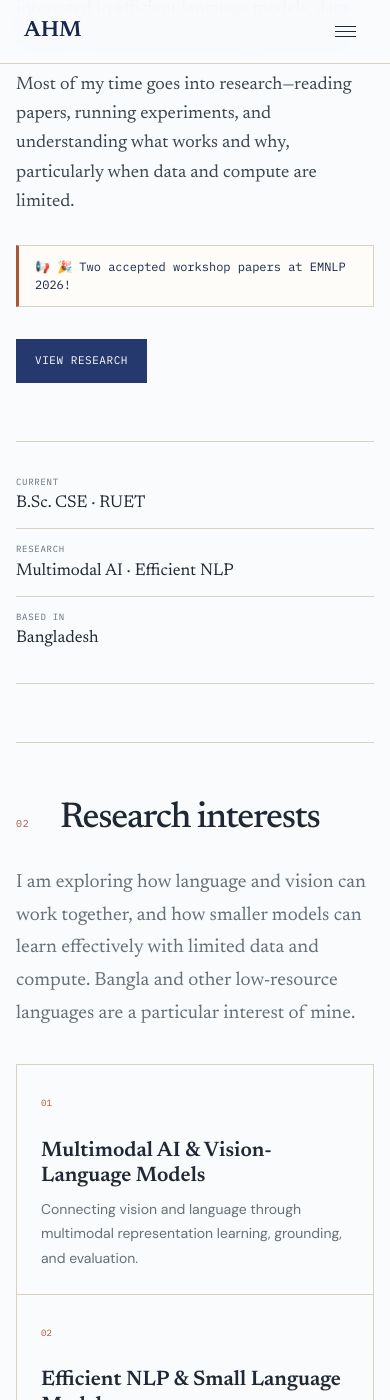
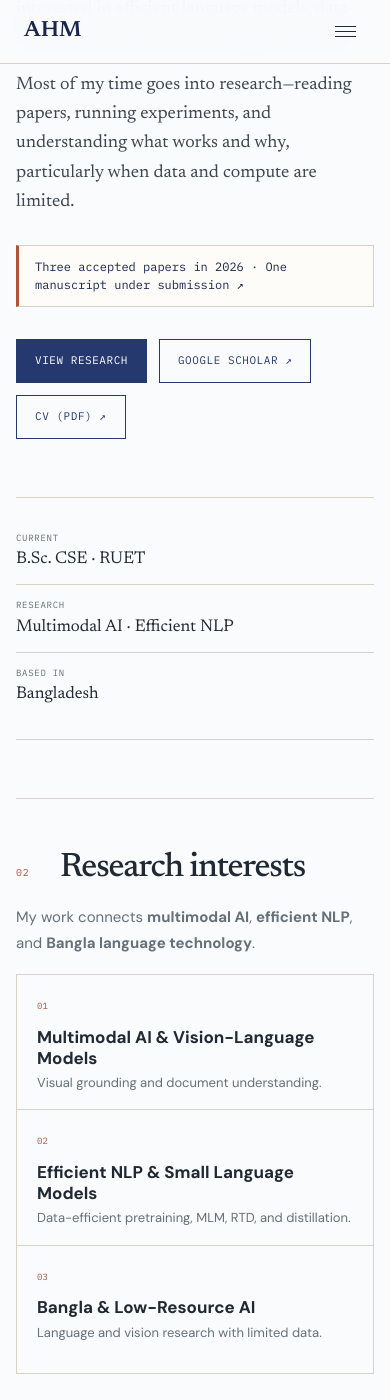
Before and after one commit to ahmikat/ahmikat.github.io, a Jekyll site: the page built from index.html, in a window 390 px wide and 1400 px high, scrolled down 793 px. Built offline with Jekyll 4.4.1, drawn with Linux system fonts in a browser that asks for light colours; some of the changed text lies outside the part shown.

Commit message:
Update publications, Scholar links, and CV

```diff
--- a/babylm/index.html
+++ b/babylm/index.html
@@ -26,7 +26,7 @@
           <a href="#results">Results</a>
           <a href="#findings">Findings</a>
         </nav>
-        <a class="header-paper" href="../assets/papers/BabyLM_Dense_Supervision_Gentle_Decay_Preprint.pdf">Read paper <span aria-hidden="true">↗</span></a>
+        <a class="header-paper" href="https://aclanthology.org/2026.babylm-main.66/">ACL Anthology <span aria-hidden="true">↗</span></a>
       </header>
 
       <main id="main">
@@ -36,7 +36,7 @@
           <p class="hero-subtitle">Curriculum-guided rebalancing of ELECTRA-style replaced-token detection and masked language modeling for small-data pretraining.</p>
           <p class="byline"><strong>Aftab Hossain Mikat</strong> · Tamjid Hasan Fahim <span class="byline-divider">/</span> RUET, Bangladesh</p>
           <div class="hero-actions">
-            <a class="button button-primary" href="../assets/papers/BabyLM_Dense_Supervision_Gentle_Decay_Preprint.pdf">Paper <span aria-hidden="true">↗</span></a>
+            <a class="button button-primary" href="https://aclanthology.org/2026.babylm-main.66/">ACL Anthology <span aria-hidden="true">↗</span></a>
             <a class="button button-quiet" href="#results">Explore results <span aria-hidden="true">↓</span></a>
           </div>
           <p class="hero-note">BabyLM Workshop @ EMNLP 2026 <span aria-hidden="true">·</span> Five single-seed DeBERTa-v2 runs</p>
--- a/index.html
+++ b/index.html
@@ -51,7 +51,8 @@ layout: null
         },
         "sameAs": [
           "https://github.com/ahmikat",
-          "https://www.linkedin.com/in/aftab-hossain-mikat"
+          "https://www.linkedin.com/in/aftab-hossain-mikat",
+          "https://scholar.google.com/citations?user=0rwD_88AAAAJ"
         ],
         "knowsAbout": [
           "Small Language Models",
@@ -137,9 +138,11 @@ layout: null
             Most of my time goes into research—reading papers, running experiments, and understanding
             what works and why, particularly when data and compute are limited.
           </p>
-          <a class="research-announcement" href="#publication">📢 🎉 Two accepted workshop papers at EMNLP 2026!</a>
+          <a class="research-announcement" href="#publication">Three accepted papers in 2026 · One manuscript under submission ↗</a>
           <div class="hero-actions">
             <a class="button primary" href="#publication">View research</a>
+            <a class="button" href="https://scholar.google.com/citations?user=0rwD_88AAAAJ" target="_blank" rel="noreferrer">Google Scholar ↗</a>
+            <a class="button" href="assets/Aftab_Hossain_Mikat_CV.pdf" target="_blank" rel="noreferrer" type="application/pdf">CV (PDF) ↗</a>
           </div>
           <dl class="quick-facts" aria-label="Profile summary">
             <div><dt>Current</dt><dd>B.Sc. CSE · RUET</dd></div>
@@ -153,36 +156,22 @@ layout: null
             <p class="section-number">02</p>
             <h2 id="research-title">Research interests</h2>
           </div>
-          <p class="section-intro">
-            I am exploring how language and vision can work together, and how smaller models can
-            learn effectively with limited data and compute. Bangla and other low-resource languages
-            are a particular interest of mine.
-          </p>
+          <p class="section-intro">My work connects <strong>multimodal AI</strong>, <strong>efficient NLP</strong>, and <strong>Bangla language technology</strong>.</p>
           <div class="interest-grid">
             <article>
               <span>01</span>
               <h3>Multimodal AI &amp; Vision-Language Models</h3>
-              <p>Connecting vision and language through multimodal representation learning, grounding, and evaluation.</p>
+              <p>Visual grounding and document understanding.</p>
             </article>
             <article>
               <span>02</span>
               <h3>Efficient NLP &amp; Small Language Models</h3>
-              <p>Compact language models, efficient pretraining, data-efficient learning, and training objectives such as MLM and RTD.</p>
+              <p>Data-efficient pretraining, MLM, RTD, and distillation.</p>
             </article>
             <article>
               <span>03</span>
-              <h3>Knowledge Distillation &amp; Teacher–Student Learning</h3>
-              <p>Exploring how knowledge can be transferred from stronger models to smaller, more efficient models.</p>
-            </article>
-            <article>
-              <span>04</span>
-              <h3>Low-Resource Language AI</h3>
-              <p>NLP and multimodal research for Bangla and other languages with limited data and resources.</p>
-            </article>
-            <article>
-              <span>05</span>
-              <h3>Document-Grounded Reasoning</h3>
-              <p>Visual evidence localization, document understanding, and reasoning over complex documents.</p>
+              <h3>Bangla &amp; Low-Resource AI</h3>
+              <p>Language and vision research with limited data.</p>
             </article>
           </div>
         </section>
@@ -192,70 +181,54 @@ layout: null
             <p class="section-number">03</p>
             <h2 id="publication-title">Publications &amp; research</h2>
           </div>
-          <p class="publication-intro">Two accepted workshop papers at EMNLP 2026.</p>
+          <p class="publication-intro"><strong>3 accepted</strong> · <strong>1 under submission</strong></p>
           <div class="publication-list">
             <article class="publication-card">
               <div class="publication-meta">
                 <span class="publication-number">Publication 01</span>
-                <span class="status">Accepted · Strict-Small Track</span>
+                <span class="status">Published · ACL Anthology</span>
                 <span>BabyLM Workshop @ EMNLP 2026</span>
               </div>
               <h3>Dense Supervision, Gentle Decay: Curriculum-Guided Rebalancing of ELECTRA-Style RTD and MLM for Small-Data Pretraining</h3>
               <p class="authors"><strong>Aftab Hossain Mikat</strong>, Tamjid Hasan Fahim</p>
-              <p>
-                Studies curriculum-guided RTD–MLM rebalancing for compact English language models
-                under the BabyLM Strict-Small data budget.
-              </p>
               <div class="publication-links">
                 <a href="babylm/">Project page ↗</a>
-                <a href="assets/papers/BabyLM_Dense_Supervision_Gentle_Decay_Preprint.pdf" target="_blank" rel="noreferrer" type="application/pdf">Preprint (PDF) ↗</a>
+                <a href="https://aclanthology.org/2026.babylm-main.66/" target="_blank" rel="noreferrer">ACL Anthology ↗</a>
               </div>
             </article>
 
             <article class="publication-card">
               <div class="publication-meta">
                 <span class="publication-number">Publication 02</span>
-                <span class="status">Accepted · Archival workshop paper · Poster</span>
+                <span class="status">Published · ACL Anthology</span>
                 <span>DocInsights Workshop @ EMNLP 2026</span>
-                <span>DocSem Shared Task</span>
               </div>
               <h3>When the Evidence Is Right, the Math Is Easy: Understanding the Challenges of Document-Grounded Reasoning</h3>
               <p class="authors"><strong>Aftab Hossain Mikat</strong>, Tamjid Hasan Fahim</p>
-              <p>
-                An analysis of document-grounded numerical reasoning, showing how visual evidence
-                extraction and localization can be harder than the arithmetic itself.
-              </p>
               <div class="publication-links">
-                <a href="assets/papers/DocSem_Document_Grounded_Reasoning_Preprint.pdf" target="_blank" rel="noreferrer" type="application/pdf">Preprint (PDF) ↗</a>
+                <a href="https://aclanthology.org/2026.docinsights-1.30/" target="_blank" rel="noreferrer">ACL Anthology ↗</a>
               </div>
             </article>
-          </div>
 
-          <div class="news-block">
-            <h3>Recent news</h3>
-            <ol>
-              <li>
-                <time datetime="2026-09">Sep 2026</time>
-                <p>
-                  Our DocSem shared-task paper was accepted as an archival poster at the
-                  DocInsights Workshop @ EMNLP 2026.
-                </p>
-              </li>
-              <li>
-                <time datetime="2026-08">Aug 2026</time>
-                <p>
-                  Our work on curriculum-guided RTD–MLM training was accepted at the BabyLM Workshop @
-                  EMNLP 2026.
-                </p>
-              </li>
-              <li>
-                <time datetime="2026">2026</time>
-                <p>
-                  Continuing experiments on efficient pretraining and evaluation for compact
-                  Bengali language models.
-                </p>
-              </li>
-            </ol>
+            <article class="publication-card">
+              <div class="publication-meta">
+                <span class="publication-number">Publication 03</span>
+                <span class="status">Accepted</span>
+                <span>29th ICCIT · 18–20 Dec 2026 · Cox’s Bazar</span>
+              </div>
+              <h3>BD-EduTech-10k: Multi-Task Aspect-Category Analysis for Trilingual EduTech Feedback</h3>
+              <div class="publication-links">
+                <span>Paper link coming soon</span>
+              </div>
+            </article>
+
+            <article class="publication-card submission-card">
+              <div class="publication-meta">
+                <span class="publication-number">Research 04</span>
+                <span class="status">Under submission</span>
+              </div>
+              <h3>Pretraining Objectives Under a Strict Data Budget: A Controlled Study for Compact Bengali Encoders</h3>
+            </article>
           </div>
         </section>
 
--- a/styles.css
+++ b/styles.css
@@ -378,6 +378,27 @@ main {
   font-size: 19px;
 }
 
+#research,
+#publication {
+  padding-block: 52px;
+}
+
+#research .section-heading,
+#publication .section-heading {
+  margin-bottom: 18px;
+}
+
+#research .section-heading h2,
+#publication .section-heading h2 {
+  font-size: clamp(34px, 3.7vw, 44px);
+}
+
+#research .section-intro {
+  margin-bottom: 18px;
+  font-family: var(--sans);
+  font-size: 15px;
+}
+
 .interest-grid,
 .skills-grid {
   display: grid;
@@ -395,6 +416,11 @@ main {
   border-bottom: 1px solid var(--line);
 }
 
+#research .interest-grid article {
+  min-height: 128px;
+  padding: 17px 20px;
+}
+
 .interest-grid span {
   color: var(--terracotta);
   font-family: var(--mono);
@@ -409,6 +435,18 @@ main {
   line-height: 1.2;
 }
 
+#research .interest-grid h3 {
+  margin: 9px 0 5px;
+  font-family: var(--sans);
+  font-size: 17px;
+  font-weight: 700;
+}
+
+#research .interest-grid p {
+  font-size: 13px;
+  line-height: 1.5;
+}
+
 .interest-grid p,
 .skills-grid p {
   margin: 0;
@@ -418,24 +456,19 @@ main {
 
 .publication-list {
   display: grid;
-  gap: 22px;
+  gap: 12px;
   margin-left: 54px;
 }
 
-#publication .section-heading h2 {
-  font-size: clamp(40px, 4.4vw, 52px);
-}
-
 .publication-intro {
-  margin: 0 0 24px 54px;
+  margin: 0 0 18px 54px;
   color: var(--navy-dark);
-  font-family: var(--serif);
-  font-size: 21px;
+  font-size: 14px;
 }
 
 .publication-card {
   position: relative;
-  padding: 32px;
+  padding: 20px 24px;
   background: var(--white);
   border: 1px solid var(--line);
   box-shadow: var(--shadow);
@@ -474,6 +507,11 @@ main {
   letter-spacing: 0.05em;
 }
 
+.publication-card.submission-card .status {
+  color: #765b30;
+  background: #f7ecd8;
+}
+
 .publication-meta .publication-number {
   color: var(--terracotta);
   font-weight: 500;
@@ -481,11 +519,11 @@ main {
 
 .publication-card h3 {
   max-width: 650px;
-  margin: 24px 0 12px;
+  margin: 12px 0 5px;
   font-family: var(--serif);
-  font-size: clamp(25px, 3vw, 32px);
-  font-weight: 500;
-  line-height: 1.15;
+  font-size: clamp(21px, 2.5vw, 25px);
+  font-weight: 600;
+  line-height: 1.2;
 }
 
 .publication-card p {
@@ -494,16 +532,23 @@ main {
 
 .publication-card .authors {
   color: var(--ink);
+  margin: 0;
+  font-size: 13px;
 }
 
 .publication-links {
   display: flex;
   flex-wrap: wrap;
   gap: 18px;
-  margin-top: 22px;
+  margin-top: 10px;
   color: var(--muted);
   font-family: var(--mono);
   font-size: 10px;
+}
+
+.publication-links > span {
+  color: var(--muted);
+  font-style: italic;
 }
 
 .news-block {
@@ -1211,7 +1256,7 @@ footer {
   }
 
   .publication-card {
-    padding: 24px;
+    padding: 18px 20px;
   }
 
   .publication-meta {
```
Also changed, not shown: other parts of babylm/index.html (+1 -1 lines), other parts of index.html (+1 -1 lines), README.md, 2 other files.
